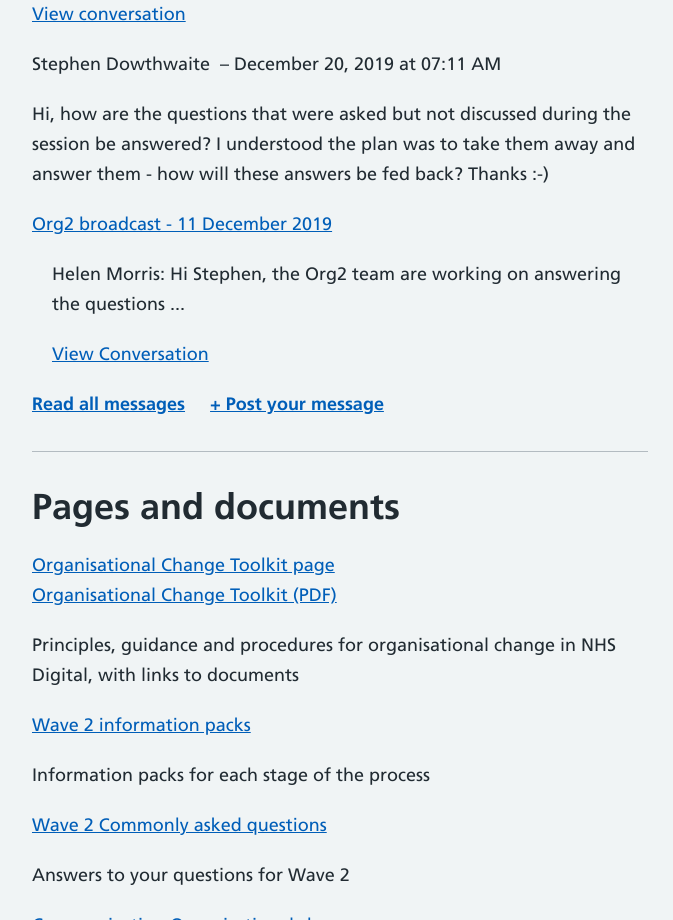
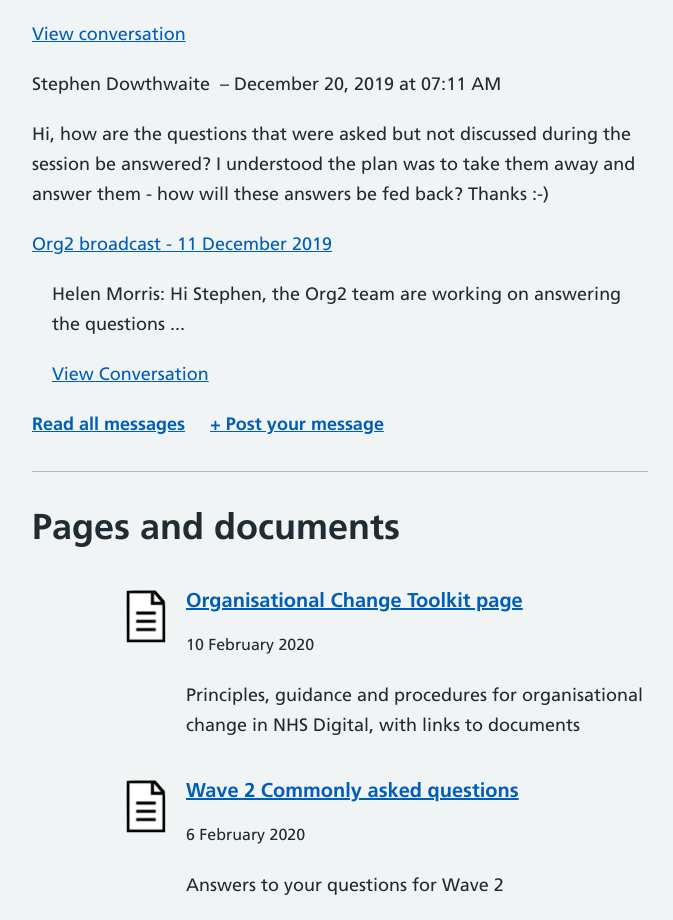
Before and after one commit to valtech-uk/ur-nhsd, a plain HTML site: page pages/team-org2.html in a window 1280 px wide. Shown: the part 2512-3432 px from the top of the page, without its empty margins (472-1145 px from the left). Drawn offline with Linux system fonts and the light colour scheme; a web font is replaced by a local one.

Commit message:
Updated document links

```diff
--- a/pages/team-org2.html
+++ b/pages/team-org2.html
@@ -221,7 +221,7 @@
                                                 <a href="#top" aria-label="Scroll to &#39;Top of page&#39;" title="Scroll to &#39;Top of page&#39;">Top of page</a>
                                             </li>
                                             <li>
-                                                <a href="#news" aria-label="Scroll to &#39;About NHSmail&#39;" title="Scroll to &#39;About NHSmail&#39;">News and updates</a>
+                                                <a href="#news">News and updates</a>
                                             </li>
                                            <li>
                                                 <a href="#events">Events</a>
@@ -266,7 +266,7 @@
 <p>Scope description, questions and answers, resilience training</p>
 <p><a href="https://hscic365.sharepoint.com/Org_2/Pages/Org2,-Wave-two-news-update---9-January-.aspx">Wave two news update</a> - 9 January 2020</p>
 <p>Broadcast, your opportunity to move profession announcement, support and wellbeing</p>
-<a href="#">More ..</a>
+<p><a href="#">More ..</a></p>
                             </div>
                         </div>
 
@@ -334,15 +334,53 @@ how will these answers be fed back? Thanks :-)</blockquote>
                             <h2 data-uipath="website.contentblock.section.title">Pages and documents</h2>
 
                             <div data-uipath="website.contentblock.section.content" class="rich-text-content">
-     <p><a href="https://hscic365.sharepoint.com/HumanResources/Pages/Organisational-Change-Toolkit.aspx">Organisational Change Toolkit page </a><br/>
-     <a href="https://hscic365.sharepoint.com/HumanResources/Documents/Forms/AllItems.aspx?id=%2FHumanResources%2FDocuments%2FOrg%20Change%2FOrganisational%20Change%20Toolkit%20V2%2E0%2Epdf&amp;parent=%2FHumanResources%2FDocuments%2FOrg%20Change">Organisational Change Toolkit (PDF)</a></p>
-<p>Principles, guidance and procedures for organisational change in NHS Digital, with links to documents</p>
-<p><a href="https://hscic365.sharepoint.com/Org_2/Pages/User%20information%20packs/Wave%20two%20information%20packs.aspx">Wave 2 information packs</a></p>
-<p>Information packs for each stage of the process</p>
-<p><a href="https://hscic365.sharepoint.com/Org_2/Documents/Wave%202/Org2%20Commonly%20Asked%20Questions%20Wave%202%20Final%20V1.0.docx">Wave 2 Commonly asked questions</a></p>
-<p>Answers to your questions for Wave 2</p>
-<p><a href="https://hscic365.sharepoint.com/:w:/r/HumanResources/_layouts/15/Doc.aspx?sourcedoc=%7B0D4C0C09-2B1A-4D8B-A719-BF28EC744500%7D&amp;file=Communicating%20Organisational%20Change%20V1.2.DOC&amp;action=default&amp;mobileredirect=true&amp;cid=82d664bb-73ee-4d2b-8b39-2f76a984ee0e">Communicating Organisational change</a></p>
-<p>Advice and guidance to help organisational change sponsors and their teams communicate the change effectively.<br /> <br /> </p>
+
+                                <div class="latestBlog__item filter-list__item">
+                                    <div class="latestBlog__icon">
+                                        <img class="latestBlog__icon__nhsimg" src="../content/images/doc.png">
+                                    </div>
+
+                                    <div class="latestBlog__content">
+                                        <div class="latestBlog__title"><a class="cta__title cta__button"
+                                        href="https://hscic365.sharepoint.com/HumanResources/Pages/Organisational-Change-Toolkit.aspx">Organisational Change Toolkit page</a></div>
+                                        <div class="latestBlog__author">
+                                            10 February 2020
+                                        </div>
+                                        <div class="latestBlog__body">Principles, guidance and procedures for organisational change in NHS Digital, with links to documents</div>
+                                    </div>
+                                </div>
+
+                                <div class="latestBlog__item filter-list__item">
+                                    <div class="latestBlog__icon">
+                                        <img class="latestBlog__icon__nhsimg" src="../content/images/doc.png">
+                                    </div>
+
+                                    <div class="latestBlog__content">
+                                        <div class="latestBlog__title"><a class="cta__title cta__button" href="https://hscic365.sharepoint.com/Org_2/Documents/Wave%202/Org2%20Commonly%20Asked%20Questions%20Wave%202%20Final%20V1.0.docx">
+                                        Wave 2 Commonly asked questions</a></div>
+                                        <div class="latestBlog__author">
+                                            6 February 2020
+                                        </div>
+                                        <div class="latestBlog__body">Answers to your questions for Wave 2</div>
+                                    </div>
+                                </div>
+
+
+                                <div class="latestBlog__item filter-list__item">
+                                    <div class="latestBlog__icon">
+                                        <img class="latestBlog__icon__nhsimg" src="../content/images/doc.png">
+                                    </div>
+
+                                    <div class="latestBlog__content">
+                                        <div class="latestBlog__title"><a class="cta__title cta__button" href="https://hscic365.sharepoint.com/:w:/r/HumanResources/_layouts/15/Doc.aspx?sourcedoc=%7B0D4C0C09-2B1A-4D8B-A719-BF28EC744500%7D&amp;file=Communicating%20Organisational%20Change%20V1.2.DOC&amp;action=default&amp;mobileredirect=true&amp;cid=82d664bb-73ee-4d2b-8b39-2f76a984ee0e">
+                                        Communicating Organisational change</a></div>
+                                        <div class="latestBlog__author">
+                                            15 January 2020
+                                        </div>
+                                        <div class="latestBlog__body">Advice and guidance to help organisational change sponsors and their teams communicate the change effectively.</div>
+                                    </div>
+                                </div>
+
 
                             </div>
                         </div>
```
